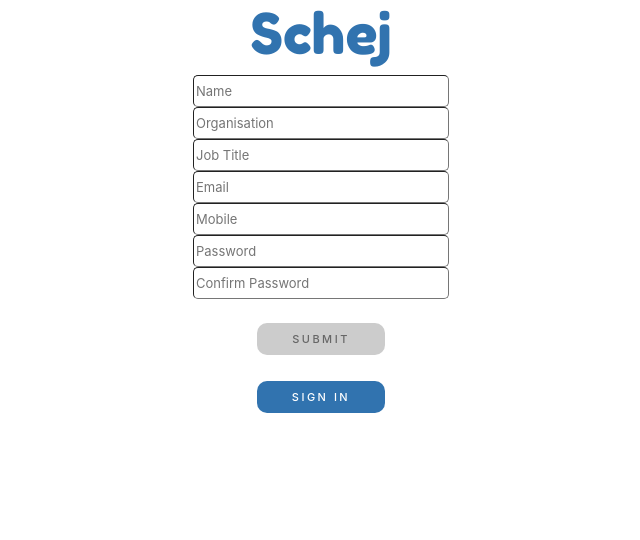
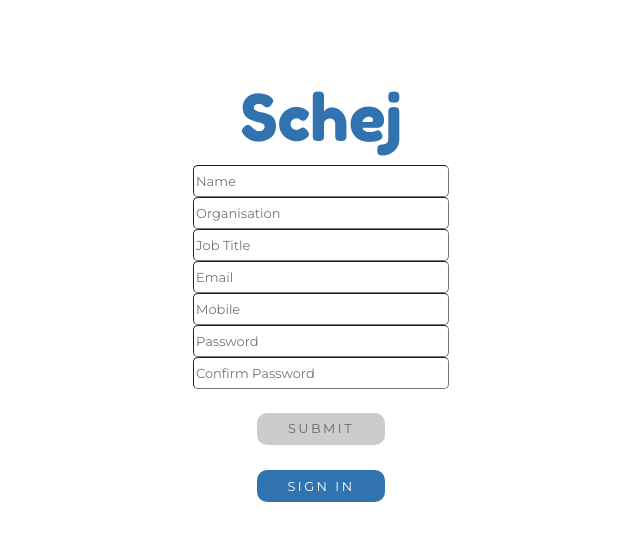
Before and after one commit to jebax/SchejFrontend, a React (Create React App) app: page /sign_up in a window 1280 px wide. Shown: the top 540 px of the page, without its empty margins (319-959 px from the left). Built offline with nearby package versions, Linux system fonts and the light colour scheme.

Commit message:
Further styling to fonts and calendar page

```diff
--- a/src/components/Shifts.js
+++ b/src/components/Shifts.js
@@ -96,7 +96,7 @@
   render() {
     return(
       <div>
-        <h1 id='title'>Schej</h1>
+        <h1 id='title' style={{top: '50px'}}>Schej</h1>
         <section id='welcome'>
           <h2 id='welcome-name'>Welcome <span id="user-name-on-hompage" >{localStorage['name']}</span></h2>
           <SignOutButton
@@ -117,7 +117,7 @@
             defaultView = "month"
             onSelectEvent={(shift) => this.openModal(shift)}
             events= { this.state.events }
-            style={{ height: '100vh' }}
+            style={{ height: '77vh' }}
           />
         </div>
         <Popup
--- a/src/index.css
+++ b/src/index.css
@@ -1,4 +1,4 @@
-@import url("https://fonts.googleapis.com/css?family=Fredoka+One");
+@import url("https://fonts.googleapis.com/css?family=Fredoka+One|Montserrat");
 
 body {
   margin: 0;
@@ -15,6 +15,10 @@
     monospace;
 }
 
+button {
+  font-family: 'Montserrat', sans-serif !important;
+}
+
 .popup-content  {
   border-radius: 5px !important;
   padding: 4vh !important;
@@ -28,6 +32,7 @@
 
 .sign-in-form {
   margin-bottom: 2%;
+  font-family: 'Montserrat', sans-serif;
 }
 
 .sign-in-entry {
@@ -36,10 +41,12 @@
   border-width: 1px;
   width: 20%;
   font-size: 13px;
+  font-family: 'Montserrat', sans-serif;
 }
 
 .sign-up-form {
   margin-bottom: 2%;
+  font-family: 'Montserrat', sans-serif;
 }
 
 .sign-up-entry {
@@ -48,6 +55,7 @@
   border-width: 1px;
   width: 20%;
   font-size: 13px;
+  font-family: 'Montserrat', sans-serif;
 }
 
 .custom-button {
@@ -57,7 +65,6 @@
   background-color: #3173AF;
   height: 32px;
   width: 10%;
-  font-size: 11px;
   text-transform: uppercase;
   letter-spacing: 2.5px;
   font-weight: 500;
@@ -65,6 +72,7 @@
   transition: all 0.3s ease 0s;
   cursor: pointer;
   outline: none;
+  font-size: 0.8em;
 }
 
 .custom-button:disabled {
@@ -88,11 +96,18 @@
 
 .rbc-calendar {
   min-width: 1212px;
+  font-family: 'Montserrat', sans-serif;
+}
+
+.rbc-btn-group {
+  font-family: 'Montserrat', sans-serif;
+  font-size: 0.9em !important;
 }
 
 .shift-info {
   display: inline-block;
   margin-bottom: 1vh;
+  font-family: 'Montserrat', sans-serif;
 }
 
 .shift-info-label {
@@ -100,18 +115,22 @@
   width: 30vh;
   margin-left: 20vh;
   font-weight: 700;
+  font-family: 'Montserrat', sans-serif;
 }
 
 .shift-info-entry {
   float: left;
+  font-family: 'Montserrat', sans-serif;
 }
 
 aside#welcome-text {
   float: left;
+  font-family: 'Montserrat', sans-serif;
 }
 
 aside#welcome-buttons {
   float: right;
+  font-family: 'Montserrat', sans-serif;
 }
 
 button#approve-swap-button {
@@ -170,6 +189,7 @@
 
 button#toggle-popup-content {
   width: 30vh;
+  font-size: 0.5em;
 }
 
 button#toggle-emergency-popup-content {
@@ -179,52 +199,62 @@
 div#emergency-box {
   padding: 5px;
   display: block;
+  font-family: 'Montserrat', sans-serif;
 }
 
 div#new-shift-form {
   text-align: center;
+  font-family: 'Montserrat', sans-serif;
 }
 
 div#notification-box {
   padding: 5px;
   display: block;
+  font-family: 'Montserrat', sans-serif;
 }
 
 div#notifications-list {
   padding: 5px;
   display: block;
-  overflow: 'scroll'
+  font-family: 'Montserrat', sans-serif;
 }
 
 div#sign-up-page {
   text-align: center;
+  font-family: 'Montserrat', sans-serif;
 }
 
 div#sign-in-page {
   text-align: center;
+  font-family: 'Montserrat', sans-serif;
 }
 
 form#request-swap-form {
   display: block;
   text-align: center;
+  font-family: 'Montserrat', sans-serif;
 }
 
 h1#index-title-text {
   color: #3173AF;
   font-family: 'Fredoka One', cursive;
-  font-size: 7vh;
+  font-size: 8vh;
   position: relative;
+  margin-top: 10vh;
 }
 
 h1#title {
   color: #3173AF;
   font-family: 'Fredoka One', cursive;
-  font-size: 7vh;
+  font-size: 8vh;
   text-align: center;
+  position: relative !important;
+  top: 10vh;
+  z-index: -1;
 }
 
 h2#welcome-name {
-  font-family: 'Roboto', sans-serif;
+  font-family: 'Montserrat', sans-serif;
   font-size: 2em;
   padding-left: 1vh;
   color: #3173AF;
@@ -232,7 +262,7 @@
 }
 
 h3#welcome-organisation {
-  font-family: 'Roboto', sans-serif;
+  font-family: 'Montserrat', sans-serif;
   font-size: 1.5em;
   padding-left: 1vh;
   color: #3173AF;
@@ -250,9 +280,11 @@
 section#welcome {
   display: block;
   margin-bottom: 3%;
+  font-size: 0.8em;
 }
 
 span#user-name-on-hompage {
   /* font-size: 1em; */
   text-transform: capitalize;
+  font-family: 'Montserrat', sans-serif;
 }
```
